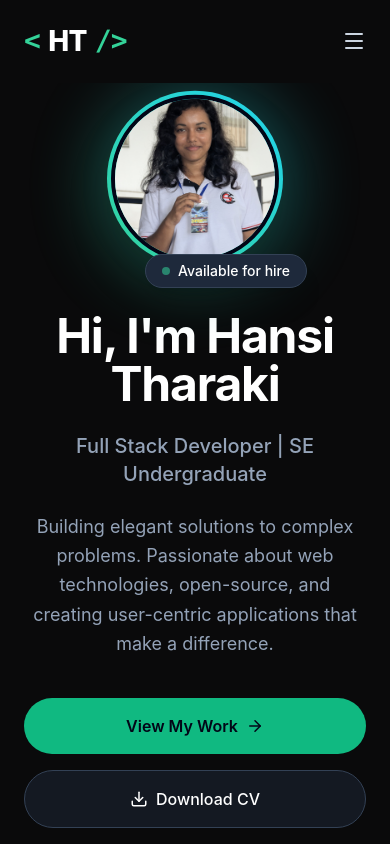
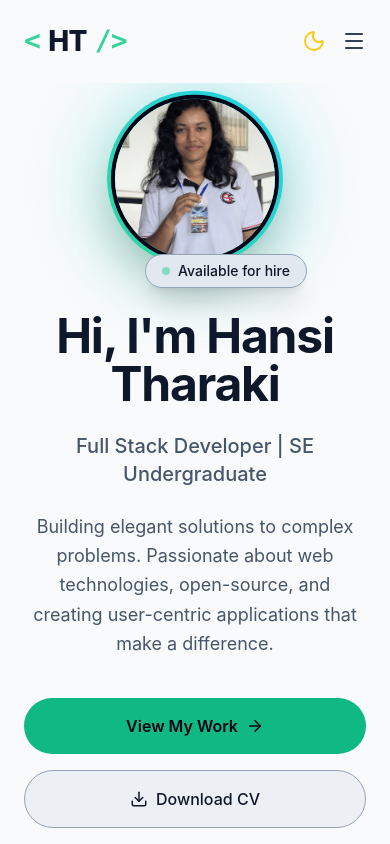
Before and after one commit to HANSI37-A/Portfolio, a React (Create React App) app in the folder portfolio/: page / in a window 390 px wide. Shown: the top 844 px of the page. Built offline with nearby package versions, Linux system fonts and the light colour scheme.

Commit message:
implement responsive Navbar with dark/light mode support using ThemeContext and Tailwind CSS

```diff
--- a/portfolio/src/components/Navbar.jsx
+++ b/portfolio/src/components/Navbar.jsx
@@ -1,6 +1,7 @@
 import React, { useEffect, useState } from 'react';
 import { motion, AnimatePresence } from 'framer-motion';
-import { MenuIcon, XIcon } from 'lucide-react';
+import { MenuIcon, XIcon, Moon, Sun } from 'lucide-react';
+import { useTheme } from '../context/ThemeContext';
 const navLinks = [
 {
   name: 'Home',
@@ -26,6 +27,7 @@ const navLinks = [
 export default function Navbar() {
   const [isScrolled, setIsScrolled] = useState(false);
   const [isMobileMenuOpen, setIsMobileMenuOpen] = useState(false);
+  const { isDarkMode, toggleTheme } = useTheme();
   useEffect(() => {
     const handleScroll = () => {
       setIsScrolled(window.scrollY > 50);
@@ -63,16 +65,31 @@ export default function Navbar() {
 
             Hire Me
           </a>
+          <button
+            onClick={toggleTheme}
+            className="ml-4 p-2 rounded-full bg-slate-800/80 border border-slate-700 text-yellow-400 hover:text-yellow-300 dark:text-emerald-400 dark:hover:text-emerald-300 transition-all shadow-sm"
+            aria-label="Toggle theme"
+          >
+            {isDarkMode ? <Sun size={20} /> : <Moon size={20} />}
+          </button>
         </nav>
 
+        <div className="flex items-center gap-4 md:hidden z-50">
+          <button
+            onClick={toggleTheme}
+            className="text-yellow-400 hover:text-yellow-300 dark:text-emerald-400 dark:hover:text-emerald-300 transition-colors"
+            aria-label="Toggle theme"
+          >
+            {isDarkMode ? <Sun size={24} /> : <Moon size={24} />}
+          </button>
+          <button
+            className="text-slate-300 hover:text-white"
+            onClick={() => setIsMobileMenuOpen(!isMobileMenuOpen)}
+            aria-label="Toggle menu">
 
-        <button
-          className="md:hidden text-slate-300 hover:text-white z-50"
-          onClick={() => setIsMobileMenuOpen(!isMobileMenuOpen)}
-          aria-label="Toggle menu">
-
-          {isMobileMenuOpen ? <XIcon size={24} /> : <MenuIcon size={24} />}
-        </button>
+            {isMobileMenuOpen ? <XIcon size={24} /> : <MenuIcon size={24} />}
+          </button>
+        </div>
 
 
         <AnimatePresence>
--- /dev/null
+++ b/portfolio/src/context/ThemeContext.js
@@ -0,0 +1,47 @@
+import React, { createContext, useContext, useEffect, useState } from 'react';
+
+const ThemeContext = createContext();
+
+export function ThemeProvider({ children }) {
+  const [isDarkMode, setIsDarkMode] = useState(true);
+
+  useEffect(() => {
+    // Check localStorage or system preference
+    const storedTheme = localStorage.getItem('theme');
+    const systemPrefersDark = window.matchMedia('(prefers-color-scheme: dark)').matches;
+
+    if (storedTheme === 'light' || (!storedTheme && !systemPrefersDark)) {
+      setIsDarkMode(false);
+      document.documentElement.classList.remove('dark');
+      document.documentElement.classList.add('light');
+    } else {
+      setIsDarkMode(true);
+      document.documentElement.classList.remove('light');
+      document.documentElement.classList.add('dark');
+    }
+  }, []);
+
+  const toggleTheme = () => {
+    setIsDarkMode((prev) => {
+      const newMode = !prev;
+      if (newMode) {
+        document.documentElement.classList.remove('light');
+        document.documentElement.classList.add('dark');
+        localStorage.setItem('theme', 'dark');
+      } else {
+        document.documentElement.classList.remove('dark');
+        document.documentElement.classList.add('light');
+        localStorage.setItem('theme', 'light');
+      }
+      return newMode;
+    });
+  };
+
+  return (
+    <ThemeContext.Provider value={{ isDarkMode, toggleTheme }}>
+      {children}
+    </ThemeContext.Provider>
+  );
+}
+
+export const useTheme = () => useContext(ThemeContext);
--- a/portfolio/src/index.css
+++ b/portfolio/src/index.css
@@ -11,7 +11,7 @@
     sans-serif;
   -webkit-font-smoothing: antialiased;
   -moz-osx-font-smoothing: grayscale;
-  @apply bg-[#0a0a0b] text-white;
+  @apply bg-[#0a0a0b] text-white transition-colors duration-300;
 }
 
 code {
@@ -19,4 +19,36 @@ code {
     monospace;
 }
 
+/* Light Mode Overrides for existing utility classes */
+html.light body {
+  @apply bg-slate-50 text-slate-900;
 }
+
+html.light .bg-\[\#0a0a0b\] { background-color: #f8fafc !important; }
+html.light .bg-\[\#0a0a0b\]\/90 { background-color: rgba(248, 250, 252, 0.9) !important; }
+html.light .text-white { color: #0f172a !important; }
+
+/* Backgrounds */
+html.light .bg-slate-900 { background-color: #ffffff !important; }
+html.light .bg-slate-900\/30 { background-color: rgba(255, 255, 255, 0.5) !important; }
+html.light .bg-slate-950 { background-color: #f1f5f9 !important; }
+html.light .bg-slate-800 { background-color: #e2e8f0 !important; }
+html.light .bg-slate-800\/50 { background-color: rgba(226, 232, 240, 0.5) !important; }
+
+/* Text Colors */
+html.light .text-slate-400 { color: #475569 !important; }
+html.light .text-slate-300 { color: #334155 !important; }
+html.light .text-slate-500 { color: #64748b !important; }
+
+/* Borders */
+html.light .border-slate-800 { border-color: #cbd5e1 !important; }
+html.light .border-slate-800\/50 { border-color: rgba(203, 213, 225, 0.5) !important; }
+html.light .border-slate-700 { border-color: #94a3b8 !important; }
+html.light .border-white\/10 { border-color: rgba(0, 0, 0, 0.1) !important; }
+
+/* Gradients */
+html.light .from-slate-900 { --tw-gradient-from: #f8fafc var(--tw-gradient-from-position) !important; --tw-gradient-to: rgba(248, 250, 252, 0) var(--tw-gradient-to-position) !important; --tw-gradient-stops: var(--tw-gradient-from), var(--tw-gradient-to) !important; }
+html.light .via-slate-950 { --tw-gradient-to: rgba(241, 245, 249, 0)  var(--tw-gradient-to-position) !important; --tw-gradient-stops: var(--tw-gradient-from), #f1f5f9 var(--tw-gradient-via-position), var(--tw-gradient-to) !important; }
+html.light .to-slate-950 { --tw-gradient-to: #f1f5f9 var(--tw-gradient-to-position) !important; }
+
+}
--- a/portfolio/src/index.js
+++ b/portfolio/src/index.js
@@ -3,11 +3,14 @@ import ReactDOM from 'react-dom/client';
 import './index.css';
 import App from './App';
 import reportWebVitals from './reportWebVitals';
+import { ThemeProvider } from './context/ThemeContext';
 
 const root = ReactDOM.createRoot(document.getElementById('root'));
 root.render(
   <React.StrictMode>
-    <App />
+    <ThemeProvider>
+      <App />
+    </ThemeProvider>
   </React.StrictMode>
 );
 
--- a/portfolio/tailwind.config.js
+++ b/portfolio/tailwind.config.js
@@ -1,5 +1,6 @@
 /** @type {import('tailwindcss').Config} */
 module.exports = {
+  darkMode: 'class',
   content: ["./src/**/*.{js,jsx,ts,tsx}"],
   theme: {
     extend: {},
```
